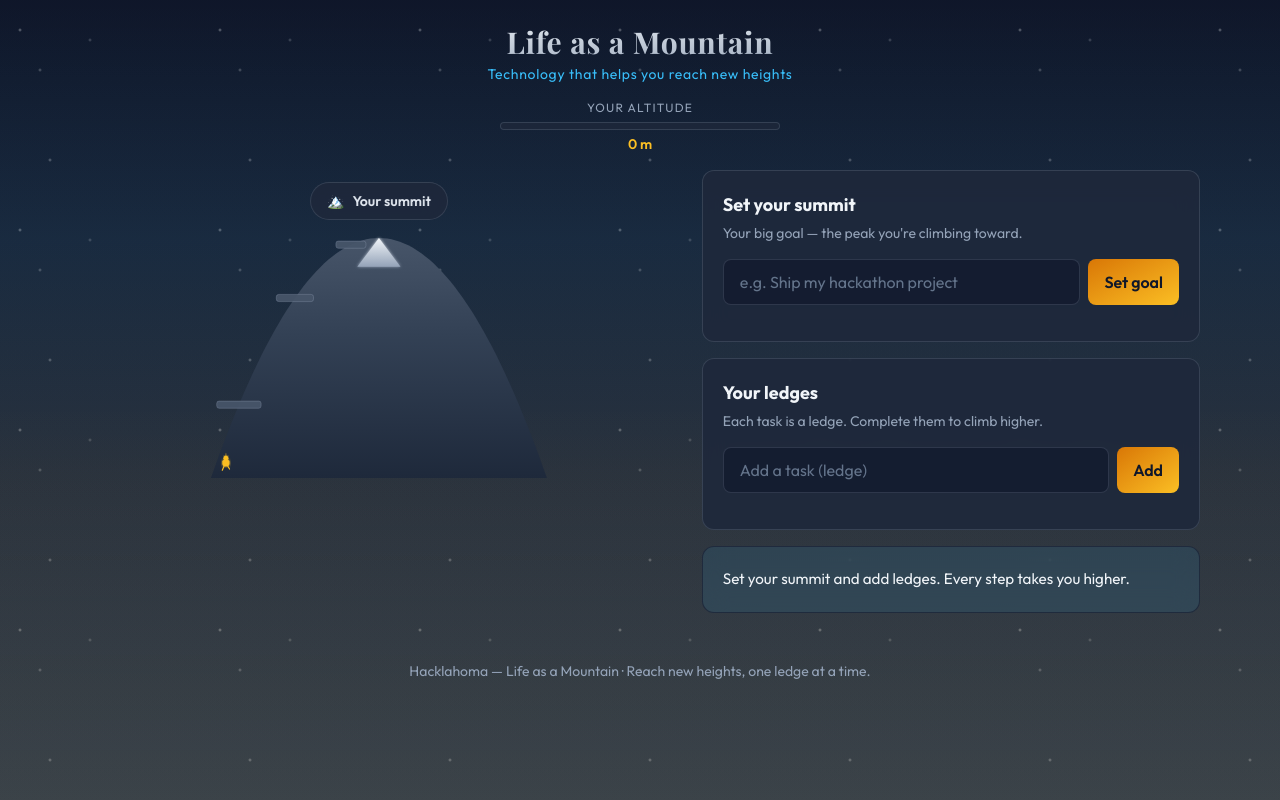
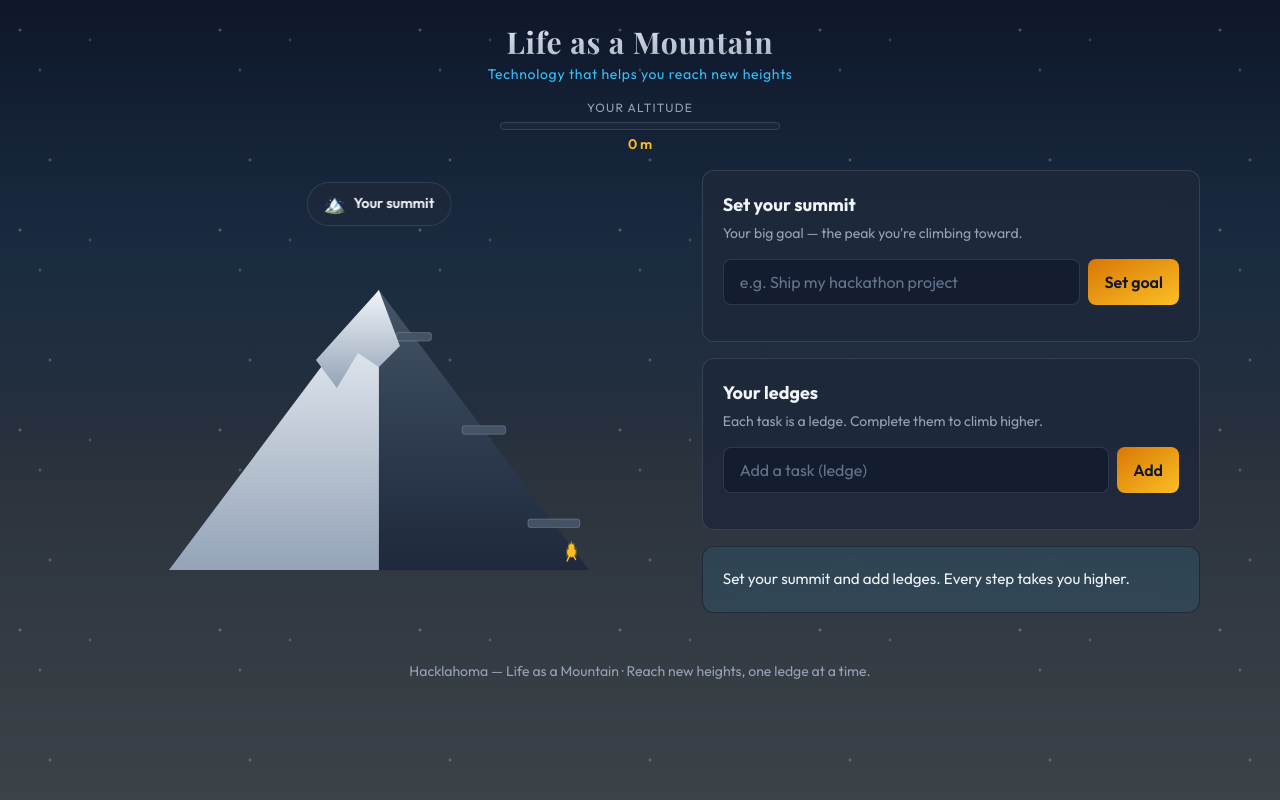
Before and after one commit to MeansMarkus/Hacklahoma, a React (Vite) app in the folder app/: page / in a window 1280 px wide. Built offline with nearby package versions, Linux system fonts and the light colour scheme.

Commit message:
fixed mountain and ledges

```diff
--- a/app/src/components/Mountain.jsx
+++ b/app/src/components/Mountain.jsx
@@ -17,26 +17,21 @@ export default function Mountain({ goal, tasks, onPhotoUpdate }) {
   const isSummitReached = total > 0 && doneCount === total
 
   return (
-    <section className="relative min-h-[320px]">
+    <section className="mountain-section">
       {/* Summit banner */}
-      <div
-        className={`absolute top-3 left-1/2 -translate-x-1/2 z-10 px-4 py-2 rounded-full text-sm font-semibold backdrop-blur-md max-w-[90%] text-center flex items-center justify-center gap-2 border ${
-          isSummitReached
-            ? 'border-gold text-gold bg-sky-mid/90'
-            : 'border-slate-400/20 text-slate-200 bg-sky-mid/90'
-        }`}
-      >
-        <span>🏔️</span>
+      <div className={`summit-banner ${isSummitReached ? 'summit-reached' : ''}`}>
+        <span className="summit-flag">🏔️</span>
         <span id="goal-label">{goal || 'Your summit'}</span>
       </div>
 
-      <div className="absolute bottom-0 left-0 right-0 h-[300px] flex items-end justify-center">
+      <div className="mountain-container">
         {/* Photos positioned inline with SVG */}
         <svg
-          className="absolute inset-0 w-full h-full"
+          className="mountain-svg"
+          style={{position: 'absolute', inset: 0}}
           viewBox="0 0 800 500"
           preserveAspectRatio="xMidYMax meet"
-          style={{ pointerEvents: 'none' }}
+          pointerEvents="none"
         >
           {ledges.map((ledge, i) => {
             const task = tasks[i]
@@ -63,7 +58,7 @@ export default function Mountain({ goal, tasks, onPhotoUpdate }) {
         </svg>
 
         <svg
-          className="w-full h-full block"
+          className="mountain-svg"
           viewBox="0 0 800 500"
           preserveAspectRatio="xMidYMax meet"
           aria-hidden
@@ -86,11 +81,24 @@ export default function Mountain({ goal, tasks, onPhotoUpdate }) {
               </feMerge>
             </filter>
           </defs>
-          <path d={pathD} fill="url(#mountainGrad)" className="transition-opacity duration-300" />
+          <path
+            d={pathD}
+            fill="url(#mountainGrad)"
+            className="mountain-path"
+            id="mountainRock"
+          />
+          {/* Left slope */}
+          <path
+            d="M 400 100 L 100 500 L 400 500 Z"
+            fill="url(#snowGrad)"
+            className="mountain-path"
+            id="mountainSnow"
+          />
           <g>
             {ledges.map((ledge, i) => (
               <rect
                 key={i}
+                className={`ledge transition-all duration-400 ${ledge.reached ? 'reached' : ''}`}
                 x={ledge.x - ledge.width / 2}
                 y={ledge.y - 6}
                 width={ledge.width}
@@ -99,7 +107,9 @@ export default function Mountain({ goal, tasks, onPhotoUpdate }) {
                 fill={ledge.reached ? '#34d399' : 'rgba(71, 85, 105, 0.95)'}
                 stroke={ledge.reached ? '#34d399' : 'rgba(148, 163, 184, 0.35)'}
                 strokeWidth={1.5}
-                className={`transition-all duration-400 ${ledge.reached ? 'drop-shadow-[0_0_6px_#34d399]' : ''}`}
+                style={{
+                  filter: ledge.reached ? 'drop-shadow(0 0 6px #34d399)' : 'none'
+                }}
               />
             ))}
           </g>
@@ -107,13 +117,18 @@ export default function Mountain({ goal, tasks, onPhotoUpdate }) {
             d={capD}
             fill="url(#snowGrad)"
             filter="url(#glow)"
-            className={isSummitReached ? 'drop-shadow-[0_0_8px_rgba(251,191,36,0.5)]' : ''}
+            className="summit-cap"
+            id="mountainSnow"
+            style={{
+              filter: isSummitReached ? 'drop-shadow(0 0 8px rgba(251, 191, 36, 0.5))' : 'none'
+            }}
           />
 
           {/* Climber character */}
           <g
             transform={`translate(${climber.x}, ${climber.y})`}
-            className="transition-all duration-500 ease-[cubic-bezier(0.34,1.56,0.64,1)]"
+            className="climber-dot"
+            style={{ transition: 'all 0.5s cubic-bezier(0.34, 1.56, 0.64, 1)' }}
           >
             {/* Rope/harness */}
             <line x1="0" y1="-8" x2="0" y2="-16" stroke="#fbbf24" strokeWidth="1.5" opacity="0.6" />
--- a/app/src/index.css
+++ b/app/src/index.css
@@ -19,3 +19,104 @@
   transform: translate(-50%, 0);
   transition: opacity 0.4s ease, transform 0.4s ease;
 }
+
+/* Mountain styling from Style/styles.css */
+.mountain-section {
+  position: relative;
+  min-height: 400px;
+  width: 100%;
+  display: flex;
+  align-items: flex-end;
+  justify-content: center;
+}
+
+.summit-banner {
+  position: absolute;
+  top: 12px;
+  left: 50%;
+  transform: translateX(-50%);
+  z-index: 4;
+  background: rgba(30, 41, 59, 0.85);
+  border: 1px solid rgba(148, 163, 184, 0.2);
+  border-radius: 999px;
+  padding: 0.5rem 1rem;
+  display: flex;
+  align-items: center;
+  gap: 0.5rem;
+  font-size: 0.9rem;
+  font-weight: 600;
+  color: #f1f5f9;
+  backdrop-filter: blur(8px);
+  max-width: 90%;
+  text-align: center;
+}
+
+.summit-banner.summit-reached {
+  border-color: #fbbf24;
+  color: #fbbf24;
+}
+
+.summit-flag {
+  font-size: 1.1rem;
+}
+
+.mountain-container {
+  position: relative;
+  width: 100%;
+  height: 350px;
+}
+
+.mountain-svg {
+  width: 100%;
+  height: 100%;
+  display: block;
+}
+
+.mountain-path {
+  transition: opacity 0.3s ease;
+}
+
+.ledge {
+  transition: all 0.4s ease;
+}
+
+.ledge.reached {
+  fill: #34d399 !important;
+  filter: drop-shadow(0 0 6px #34d399);
+}
+
+.summit-cap {
+  transition: filter 0.4s ease;
+}
+
+.climber-dot {
+  transition: all 0.6s cubic-bezier(0.34, 1.56, 0.64, 1);
+}
+
+/* Summit reached state */
+.summit-reached .summit-cap {
+  filter: drop-shadow(0 0 8px rgba(251, 191, 36, 0.5));
+}
+
+/* Summit celebration animation */
+.summit-celebration {
+  position: fixed;
+  bottom: 2rem;
+  left: 50%;
+  transform: translateX(-50%) translateY(20px);
+  z-index: 100;
+  padding: 0.9rem 1.5rem;
+  background: linear-gradient(135deg, rgba(52, 211, 153, 0.95), rgba(251, 191, 36, 0.9));
+  color: #0f172a;
+  font-weight: 700;
+  font-size: 1rem;
+  border-radius: 12px;
+  box-shadow: 0 10px 40px rgba(52, 211, 153, 0.4);
+  opacity: 0;
+  transition: opacity 0.4s ease, transform 0.4s ease;
+}
+
+.summit-celebration.visible {
+  opacity: 1;
+  transform: translateX(-50%) translateY(0);
+}
--- a/app/src/utils/mountain.js
+++ b/app/src/utils/mountain.js
@@ -1,44 +1,30 @@
-const MOUNTAIN_BASE_Y = 480
+const MOUNTAIN_BASE_Y = 500
 const SUMMIT_X = 400
-const SUMMIT_Y = 80
-const LEFT_BASE_X = 120
-const RIGHT_BASE_X = 800 - 120
+const SUMMIT_Y = 100
+const LEFT_BASE_X = 100
+const RIGHT_BASE_X = 700
 
 export function lerp(a, b, t) {
   return a + (b - a) * t
 }
 
 export function getMountainPath(ledgeCount) {
-  const n = Math.max(ledgeCount, 3)
-  const pathLeft = []
-  for (let i = 0; i <= 40; i++) {
-    const t = i / 40
-    const x = lerp(LEFT_BASE_X, SUMMIT_X, t)
-    const y = lerp(MOUNTAIN_BASE_Y, SUMMIT_Y, 1 - (1 - t) * (1 - t))
-    pathLeft.push(`${i === 0 ? 'M' : 'L'} ${x} ${y}`)
-  }
-  const pathRight = []
-  for (let i = 1; i <= 40; i++) {
-    const t = i / 40
-    const x = lerp(SUMMIT_X, RIGHT_BASE_X, t)
-    const y = lerp(SUMMIT_Y, MOUNTAIN_BASE_Y, t * t)
-    pathRight.push(`L ${x} ${y}`)
-  }
-  return pathLeft.join(' ') + ' ' + pathRight.join(' ') + ' Z'
+  // Right slope: Summit to right base
+  return `M ${SUMMIT_X} ${SUMMIT_Y} L ${RIGHT_BASE_X} ${MOUNTAIN_BASE_Y} L ${SUMMIT_X} ${MOUNTAIN_BASE_Y} Z`
 }
 
 export function getSummitCapPath() {
-  const capWidth = 72
-  const capHeight = 48
-  return `M ${SUMMIT_X - capWidth / 2} ${SUMMIT_Y + capHeight} L ${SUMMIT_X} ${SUMMIT_Y} L ${SUMMIT_X + capWidth / 2} ${SUMMIT_Y + capHeight} Z`
+  // Jagged snow cap on the summit
+  return `M ${SUMMIT_X} ${SUMMIT_Y} L 430 180 L 400 210 L 370 190 L 340 240 L 310 200 Z`
 }
 
 export function getLedgePositions(ledgeCount, doneCount) {
   const positions = []
   for (let i = 0; i < ledgeCount; i++) {
     const t = (i + 0.5) / ledgeCount
-    const x = lerp(LEFT_BASE_X, SUMMIT_X, t)
-    const y = lerp(MOUNTAIN_BASE_Y, SUMMIT_Y, 1 - (1 - t) * (1 - t))
+    // Position along the right slope from BASE to SUMMIT (bottom to top)
+    const x = lerp(RIGHT_BASE_X, SUMMIT_X, t)
+    const y = lerp(MOUNTAIN_BASE_Y, SUMMIT_Y, t)
     const ledgeWidth = 44 + (1 - t) * 36
     positions.push({ x, y, width: ledgeWidth, reached: i < doneCount })
   }
@@ -46,14 +32,14 @@ export function getLedgePositions(ledgeCount, doneCount) {
 }
 
 export function getClimberPosition(totalTasks, doneCount) {
-  let x = LEFT_BASE_X + 25
+  let x = RIGHT_BASE_X - 25
   let y = MOUNTAIN_BASE_Y - 25
   if (totalTasks > 0) {
     const idx = Math.min(doneCount, totalTasks)
     const t = (idx - 0.25) / totalTasks
     if (t > 0) {
-      x = lerp(LEFT_BASE_X, SUMMIT_X, t)
-      y = lerp(MOUNTAIN_BASE_Y, SUMMIT_Y, 1 - (1 - t) * (1 - t)) - 12
+      x = lerp(RIGHT_BASE_X, SUMMIT_X, t)
+      y = lerp(MOUNTAIN_BASE_Y, SUMMIT_Y, t) - 12
     }
   }
   return { x, y }
```
